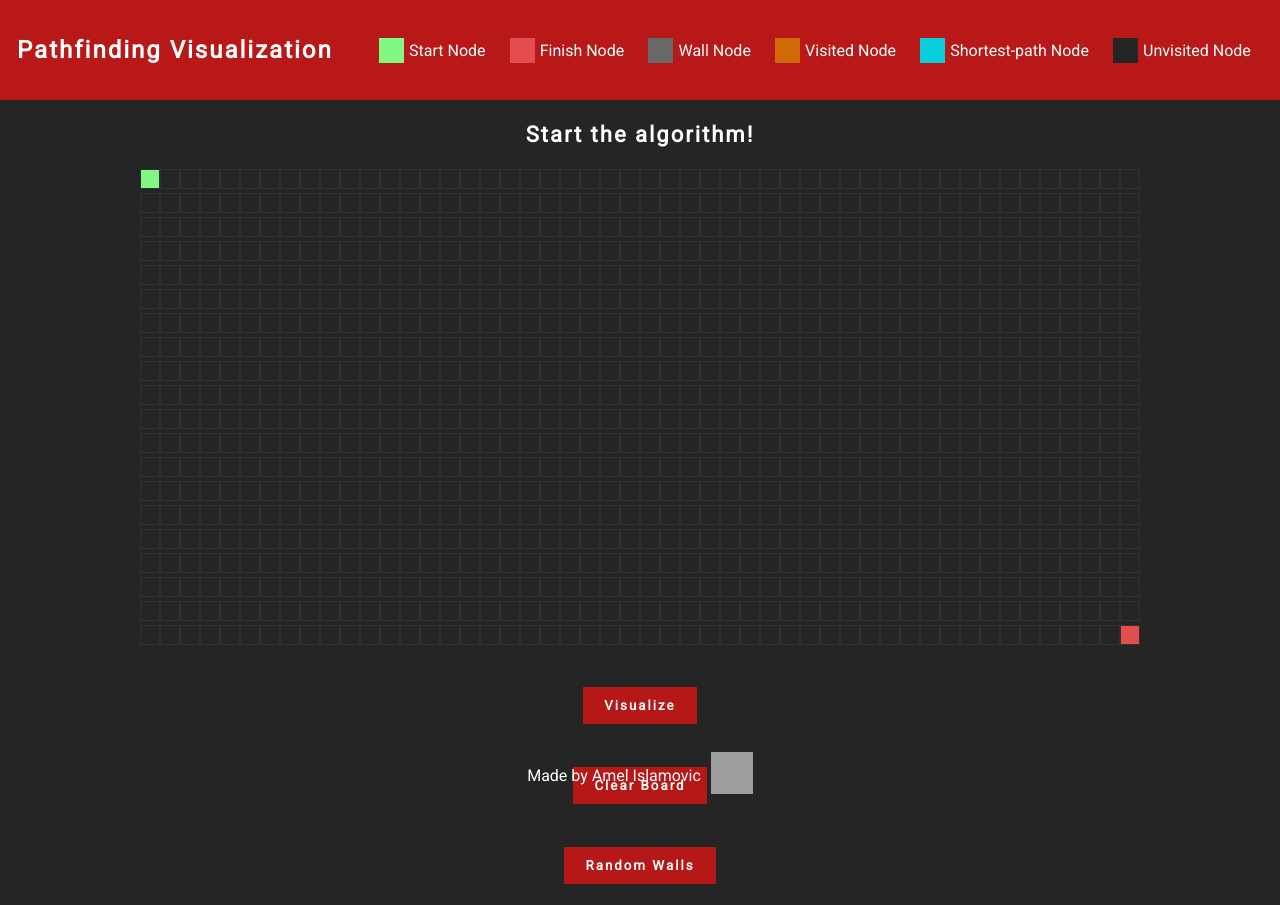
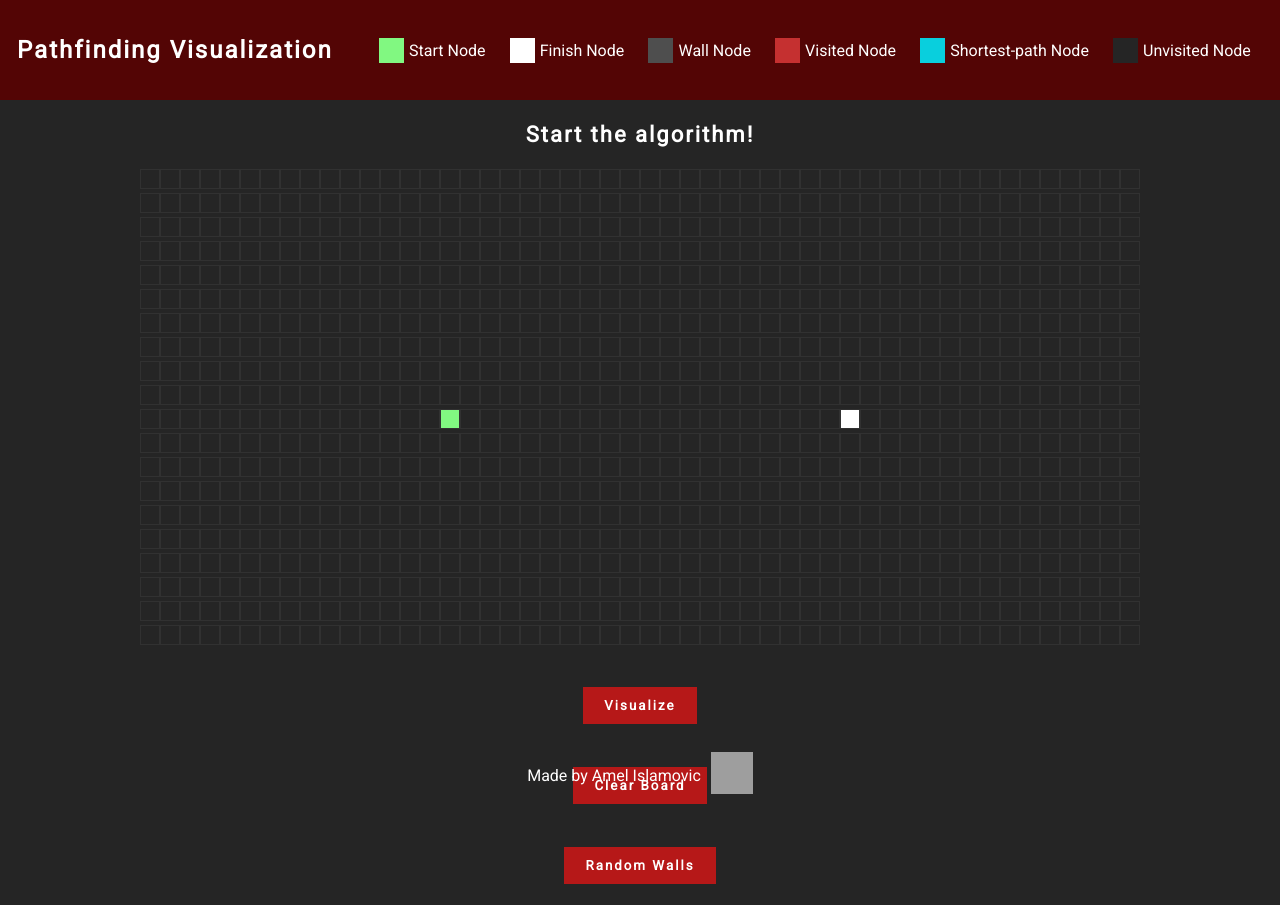
Before and after one commit to sk0le/pathfinding-visualizaiton, a React (Create React App) app: page / in a window 1280 px wide. Built offline with nearby package versions, Linux system fonts and the light colour scheme; grey boxes are pictures that could not be loaded.

Commit message:
Added README.md

```diff
--- a/src/App.css
+++ b/src/App.css
@@ -35,7 +35,7 @@ nav {
   width: 100%;
   justify-content: space-around;
   align-items: center;
-  background-color: rgb(184, 24, 24);
+  background-color: rgb(83, 5, 5);
   color: white;
 }
 
@@ -63,7 +63,7 @@ nav {
 .node-finish-vis {
   width: 25px;
   height: 25px;
-  background-color: rgb(228, 77, 77);
+  background-color: white;
   margin-right: 5px;
 }
 .node-wall-exp {
@@ -73,7 +73,7 @@ nav {
 .node-wall-vis {
   width: 25px;
   height: 25px;
-  background-color: rgb(104, 104, 104);
+  background-color: rgb(78, 78, 78);
   margin-right: 5px;
 }
 .node-visited-exp {
@@ -83,7 +83,7 @@ nav {
 .node-visited-vis {
   width: 25px;
   height: 25px;
-  background-color: rgba(218, 134, 0, 0.75);
+  background-color: rgb(197, 48, 48);
   margin-right: 5px;
 }
 .node-shortest-path-exp {
@@ -131,20 +131,13 @@ nav h1 {
   display: inline-flex;
 }
 .node-finish {
-  background-color: rgb(228, 77, 77);
+  background-color: white;
 }
 .node-start {
   background-color: rgb(129, 248, 129);
 }
 .node-wall {
-  animation-name: wallAnimation;
-  animation-duration: 0.5s;
-  animation-timing-function: ease-out;
-  animation-delay: 0;
-  animation-direction: alternate;
-  animation-iteration-count: 1;
-  animation-fill-mode: forwards;
-  animation-play-state: running;
+  background-color: rgb(78, 78, 78);
 }
 
 .node-visited {
@@ -228,25 +221,25 @@ nav h1 {
 @keyframes visitedAnimation {
   0% {
     transform: scale(0.3);
-    background-color: rgba(163, 93, 2, 0.75);
+    background-color: rgb(95, 5, 5);
     border-radius: 100%;
   }
 
   50% {
-    background-color: rgba(190, 129, 14, 0.75);
+    background-color: rgb(138, 34, 34);
   }
 
   75% {
     transform: scale(1.2);
-    background-color: rgba(255, 171, 37, 0.75);
+    background-color: rgb(200, 17, 17);
   }
 
   100% {
     transform: scale(1);
-    background-color: rgba(218, 134, 0, 0.75);
+    background-color: rgb(197, 48, 48);
   }
 }
-@keyframes wallAnimation {
+/* @keyframes wallAnimation {
   0% {
     transform: scale(0.3);
     background-color: rgb(104, 104, 104);
@@ -263,9 +256,9 @@ nav h1 {
 
   100% {
     transform: scale(1);
-    background-color: rgb(104, 104, 104);
+    background-color: rgb(78, 78, 78);
   }
-}
+} */
 
 @keyframes shortestPath {
   0% {
--- a/src/components/SortingVisualizer/SortingVisualizer.jsx
+++ b/src/components/SortingVisualizer/SortingVisualizer.jsx
@@ -7,10 +7,10 @@ import Node from "../Node/Node";
 import Navbar from "../Navbar/Navbar";
 import Footer from "../Footer/Footer";
 
-const START_NODE_ROW = 0;
-const START_NODE_COL = 0;
-const FINISH_NODE_ROW = 19;
-const FINISH_NODE_COL = 49;
+const START_NODE_ROW = 10;
+const START_NODE_COL = 15;
+const FINISH_NODE_ROW = 10;
+const FINISH_NODE_COL = 35;
 
 class SortingVisualizer extends Component {
   constructor(props) {
@@ -19,7 +19,11 @@ class SortingVisualizer extends Component {
       grid: [],
       mouseIsPressed: false,
       sentence: "Start the algorithm!",
-      isRunning: false,
+      // isRunning: false,
+      // startNodeRow: 0,
+      // startNodeCol: 0,
+      // finishNodeRow: 19,
+      // finishNodeCol: 19,
     };
 
     this.visualizeDijkstra = this.visualizeDijkstra.bind(this);
@@ -82,6 +86,7 @@ class SortingVisualizer extends Component {
     document.getElementById(`node-17-2`).className = "node";
     document.getElementById(`node-18-1`).className = "node";
     document.getElementById(`node-18-3`).className = "node";
+    document.getElementById(`node-19-0`).className = "node";
     document.getElementById(`node-19-2`).className = "node";
     document.getElementById(`node-19-4`).className = "node";
     document.getElementById(`node-19-21`).className = "node";
@@ -150,7 +155,7 @@ class SortingVisualizer extends Component {
       <>
         <Navbar />
         <h1 className="finish">{this.state.sentence}</h1>
-        <div className="visualize">
+        <div className="visualize" id="visualize">
           {this.state.grid.map((row, rowIndex) => {
             return (
               <div key={rowIndex} className="div-node">
@@ -222,7 +227,14 @@ const getGrid = () => {
   return grid;
 };
 
-const createNode = (col, row) => {
+const createNode = (
+  col,
+  row
+  // startNodeRow,
+  // startNodeCol,
+  // finishNodeRow,
+  // finishNodeCol
+) => {
   return {
     col,
     row,
```
Also changed, not shown: src/components/Node/Node.jsx (+28 -0 lines), 1 other file (tests, documents, lock files or other folders).
